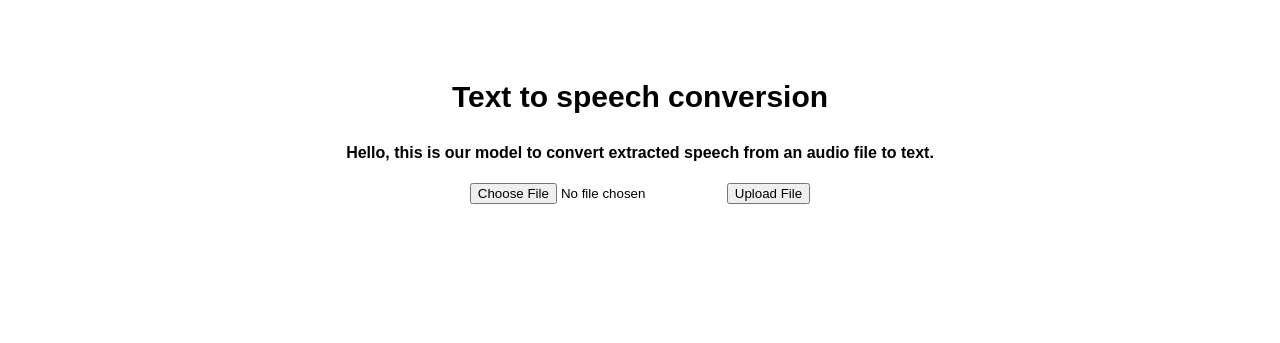
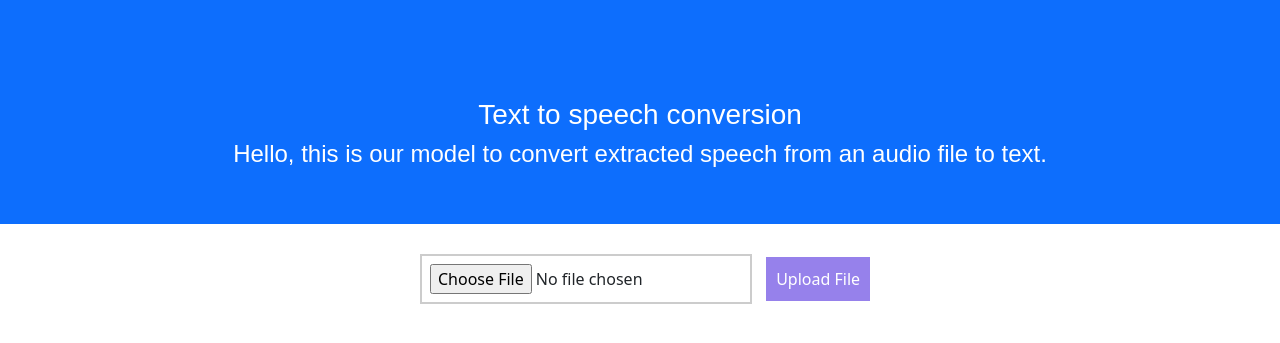
Before and after one commit to kunalpaliwal13/Speech-to-text-web-app, a Flask app: page / in a window 1280 px wide. Shown: the top 343 px of the page. Run offline with Flask 3, Linux system fonts and the light colour scheme.

Commit message:
Update prototype.html

```diff
--- a/templates/prototype.html
+++ b/templates/prototype.html
@@ -22,7 +22,7 @@
 
             }
         div {text-align: center;
-            padding-bottom: 10px;}
+            padding-top: 20px;}
             label {
 
 
@@ -39,18 +39,24 @@
     </style>
     <meta charset="UTF-8">
     <meta name="viewport" content="width=device-width, initial-scale=1.0">
+    <link href="https://cdn.jsdelivr.net/npm/bootstrap@5.3.2/dist/css/bootstrap.min.css" rel="stylesheet">
+    <script src="https://cdn.jsdelivr.net/npm/bootstrap@5.3.2/dist/js/bootstrap.bundle.min.js"></script>
     <title>Document</title>
 </head>
 <body>
-
+    <div class="container-fluid p-5 bg-primary text-white text-center">
     <h3>Text to speech conversion</h3>
     <h4>Hello, this is our model to convert extracted speech from an audio file to text. </h4>
+    </div>
 
+    <div>
+    <form action="/upload" method="POST" enctype="multipart/form-data">
+        <input type="file" id="myFile" name="myFile" style="border: 2px solid #ccc; padding: 8px; margin: 10px;" />
 
-    <form action="/upload" method="POST" enctype="multipart/form-data">
-        <input type="file" id="myFile" name="myFile" /> <!-- Added name attribute -->
-        <input type="submit" value="Upload File" />
+        <input type="submit" value="Upload File" style="background-color: #9681EB; ; color: #fff; padding: 10px; border: none; cursor: pointer;" />
     </form>
+</div>
+
 
 
 
```
